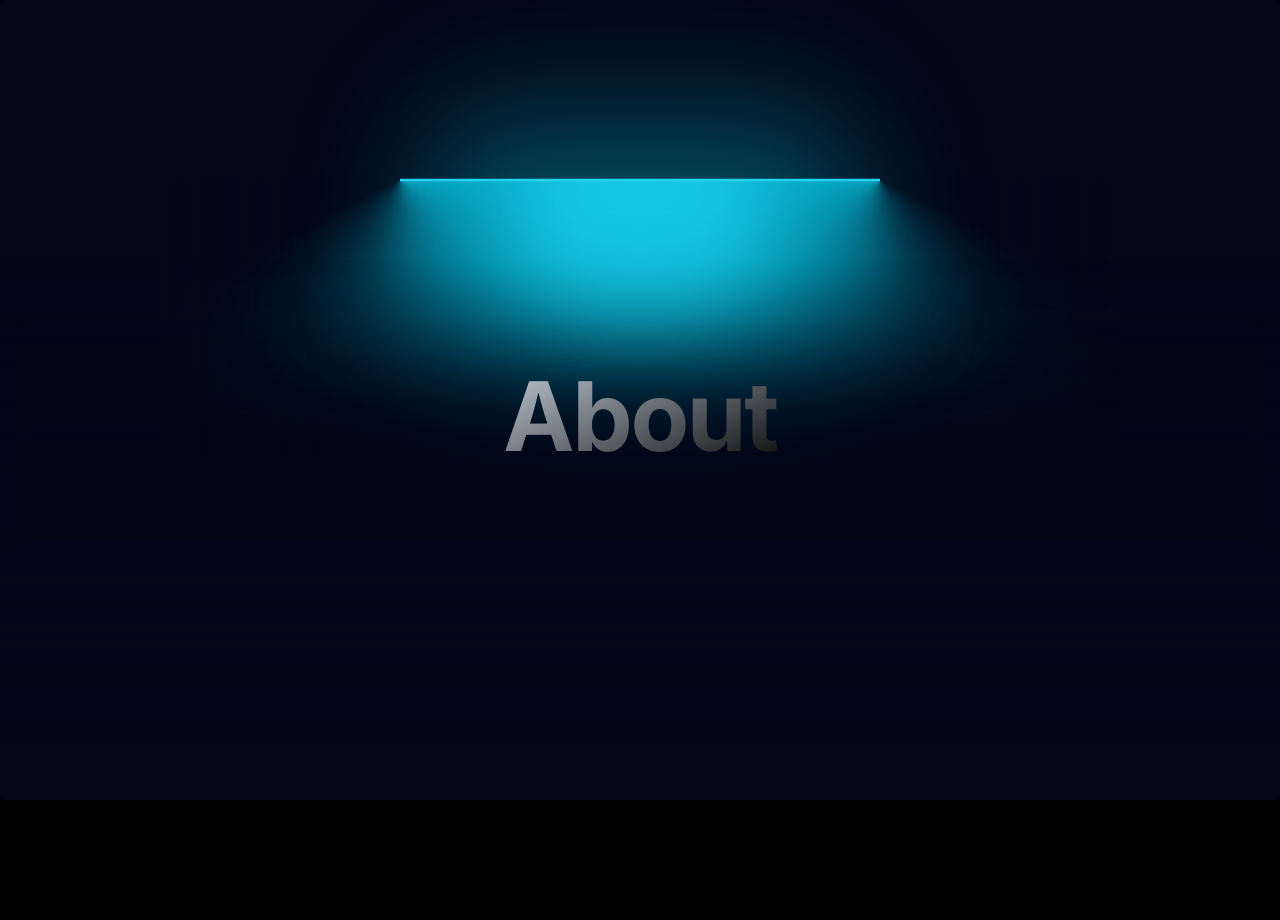
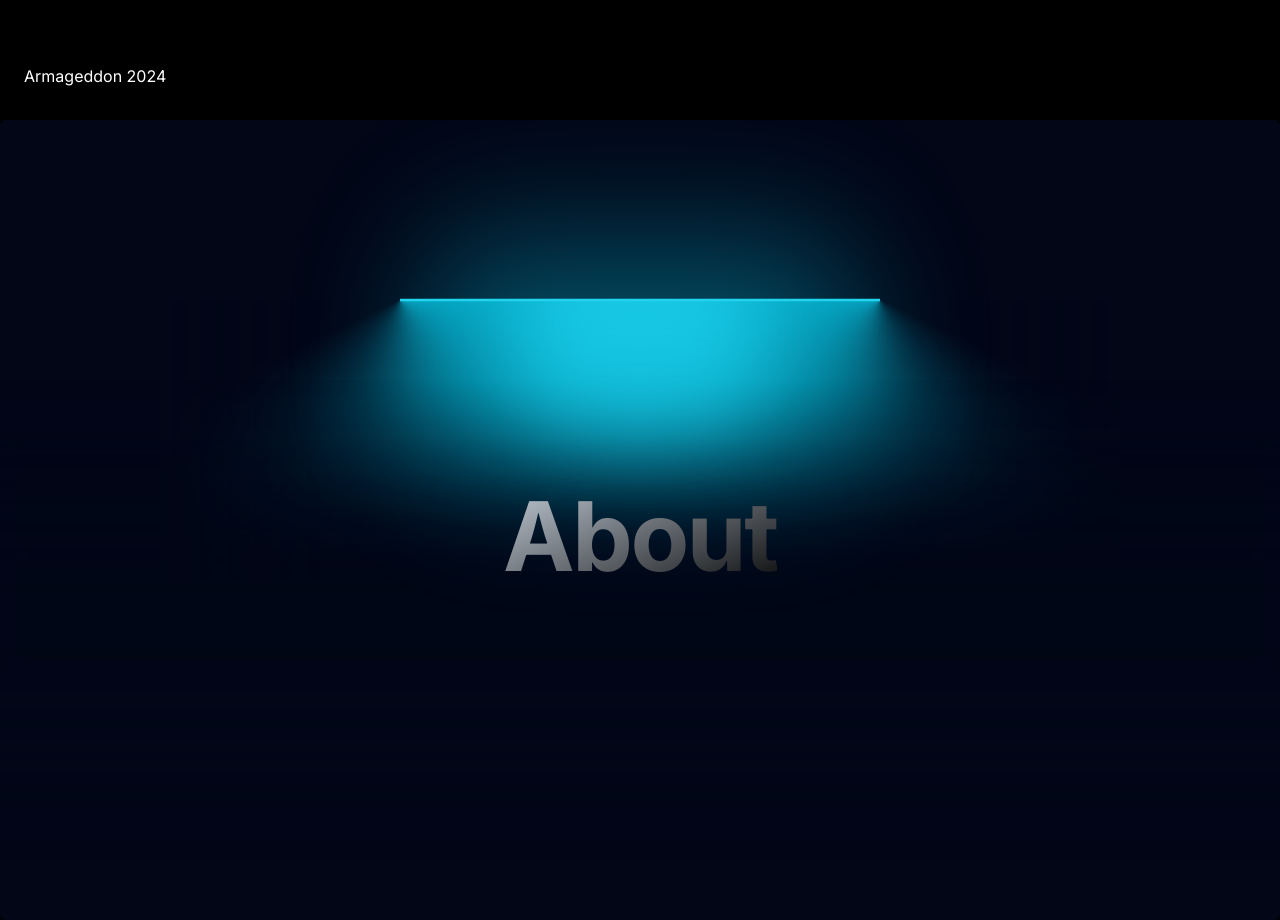
Before and after one commit to Ayushman-Saha/arma-next-24, a Next.js app: page /About in a window 1280 px wide. Before the commit the page ends 800 px from the top, so only its background shows below. Built offline with nearby package versions, Linux system fonts and the light colour scheme.

Commit message:
Added header to about

```diff
--- a/src/app/About/page.tsx
+++ b/src/app/About/page.tsx
@@ -1,9 +1,11 @@
 import React from "react";
 import LampEffect from "@/components/effects/Lamp";
+import Header from "@/components/header/Header";
 
 export default function About(){
     return(
         <>
+        <Header/>
         <LampEffect/>
         </>
     )
```
